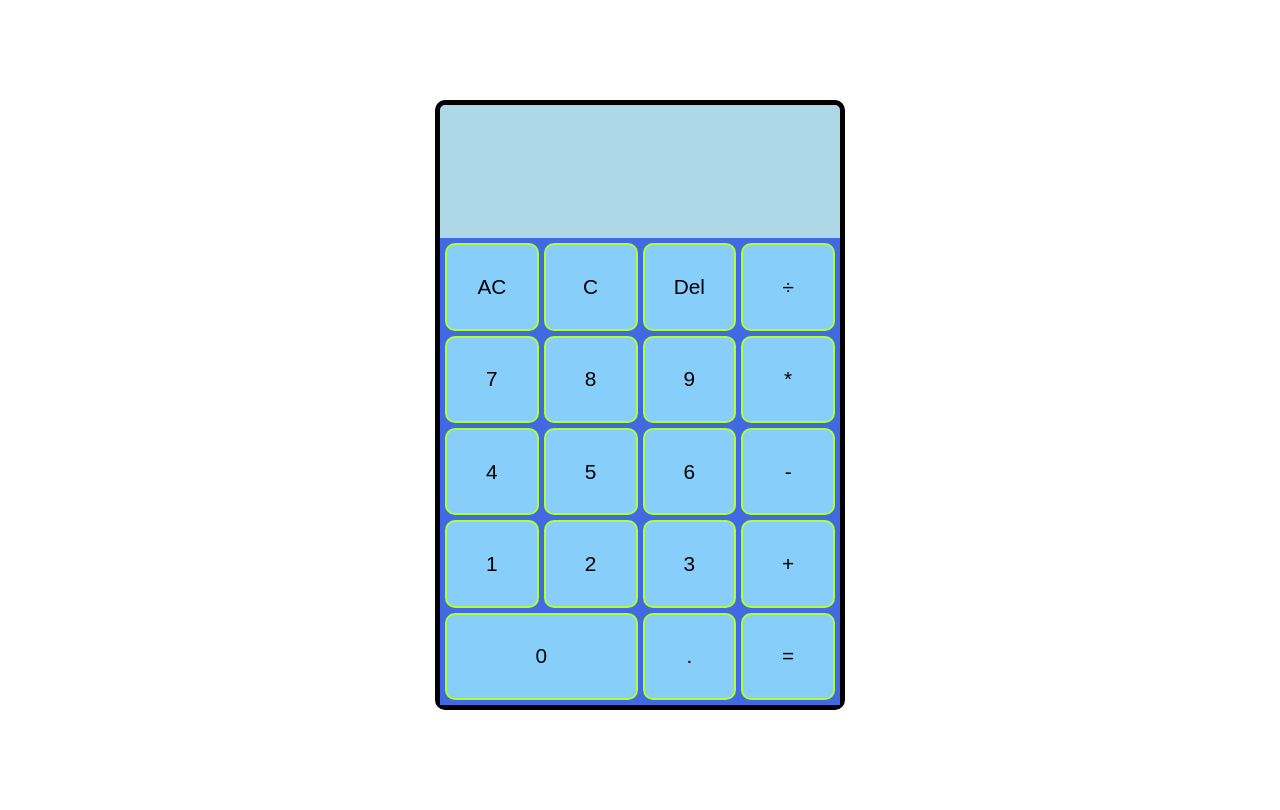
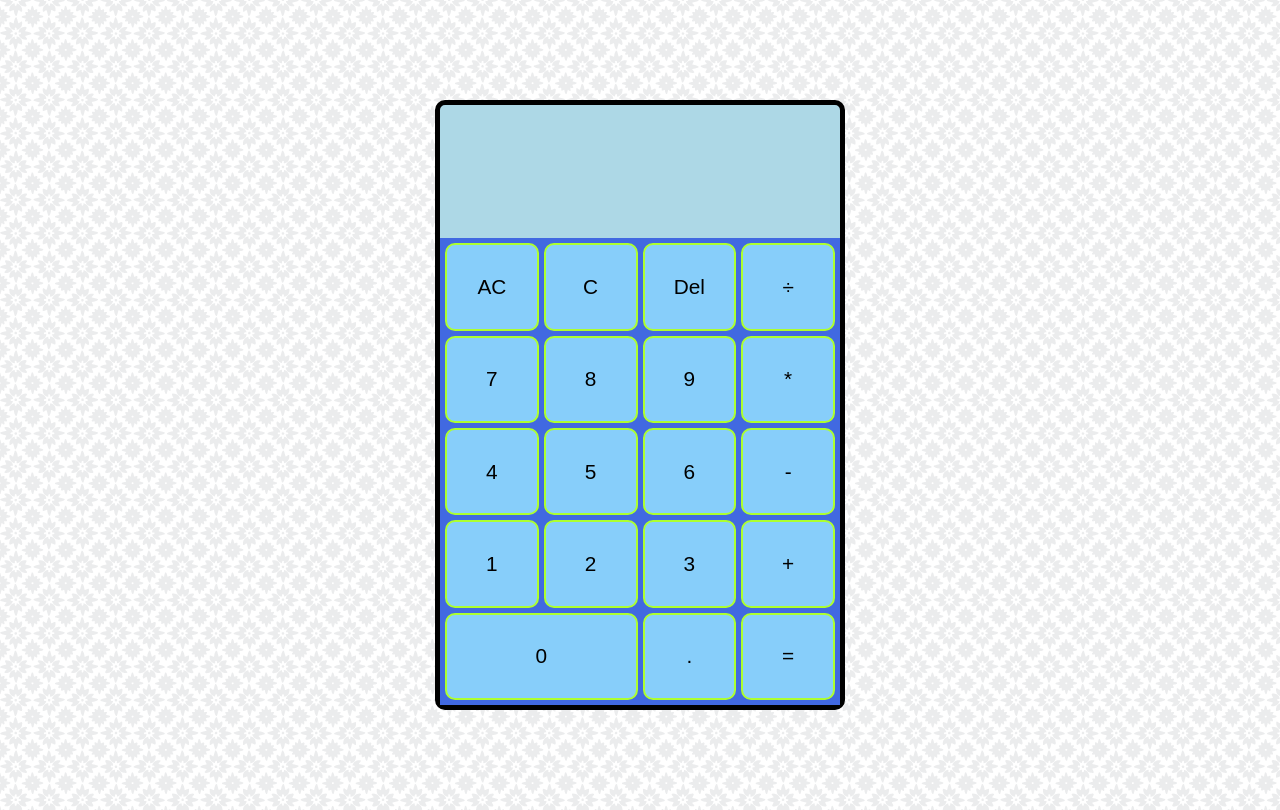
Before and after one commit to RWDavid/Calculator, a plain HTML site: page index.html in a window 1280 px wide. Drawn offline with Linux system fonts and the light colour scheme.

Commit message:
Add background

```diff
--- a/styles/style.css
+++ b/styles/style.css
@@ -1,3 +1,7 @@
+body {
+    background-image: url("../images/background.png")
+}
+
 #calculator-frame {
     display: grid;
     grid-template-rows: 2fr 7fr;
```
Also changed, not shown: images/background.png (added).
